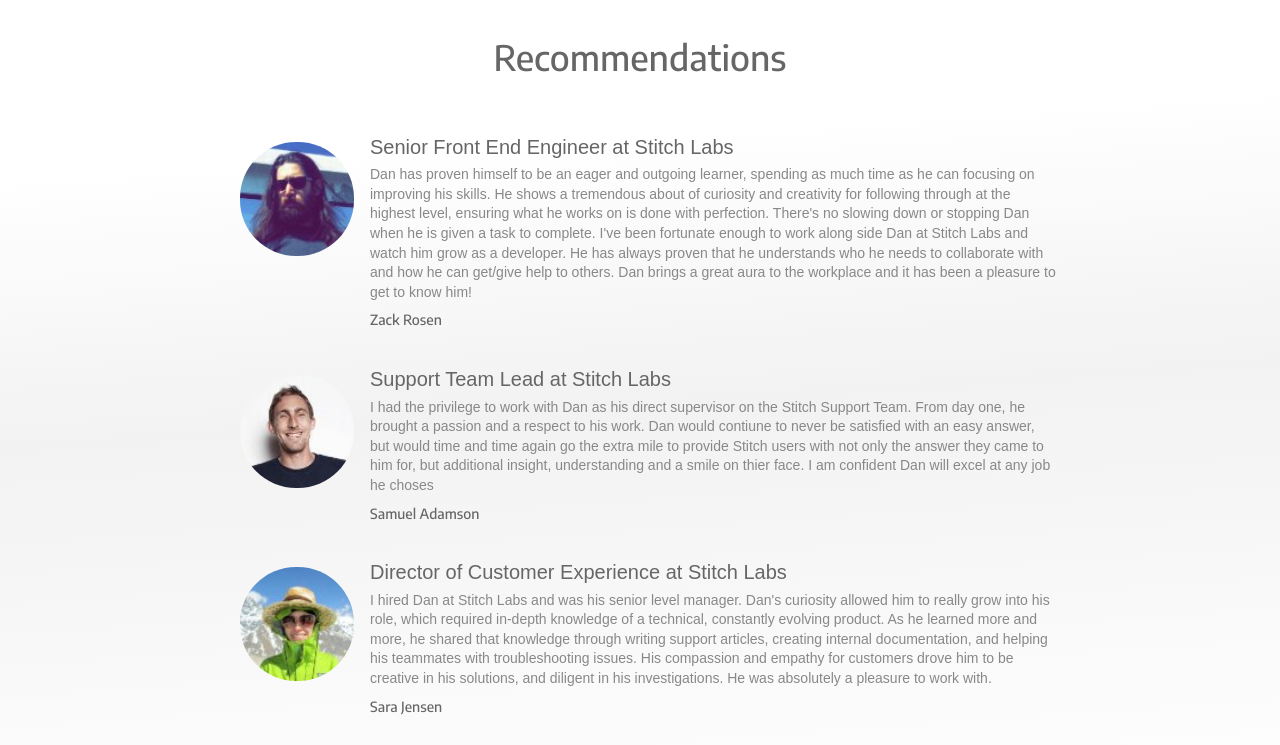
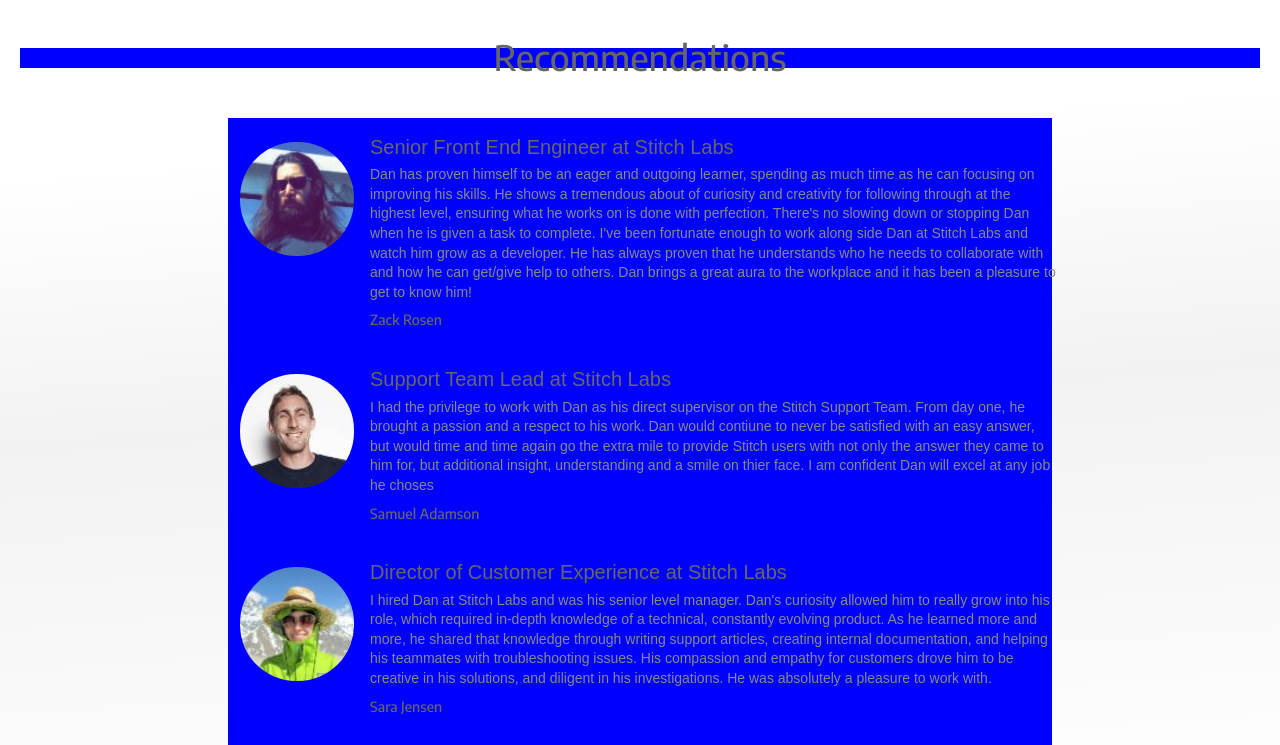
Before and after one commit to djedynak259/Portfolio2, a plain HTML site: page index.html in a window 1280 px wide. Shown: the part 882-1627 px from the top of the page. Drawn offline with Linux system fonts and the light colour scheme.

Commit message:
part way through element slider

```diff
--- a/css/main.css
+++ b/css/main.css
@@ -101,6 +101,10 @@ li {
 
 #allWrap{
 	visibility:hidden;
+}
+
+.active {
+	background-color: blue;
 }
 
 .background	{
--- a/index.html
+++ b/index.html
@@ -64,9 +64,9 @@
 	<div class="stripes"></div>
 	<div class="contentWrap">
 		<section id="recommendations">
-			<h1>Recommendations</h1>
+			<h1 class="slide-in">Recommendations</h1>
 			<ul>
-		        <li>
+		        <li class="slide-in">
 		          <img src="images/zack.jpg">
 		          <div class="recomTextWrap">
 		            <h3>Senior Front End Engineer at Stitch Labs</h3>
@@ -74,7 +74,7 @@
 		            <h4>Zack Rosen</h4>
 		          </div>
 		      	</li>
-			      <li>
+			      <li class="slide-in">
 		          <img src="images/sam.jpg">
 		          <div class="recomTextWrap">
 		            <h3>Support Team Lead at Stitch Labs</h3>
@@ -82,7 +82,7 @@
 		            <h4>Samuel Adamson</h4>
 		          </div>
 		        </li>
-		        <li>
+		        <li class="slide-in">
 		          <img src="images/sara.jpg">
 		          <div class="recomTextWrap">
 		            <h3>Director of Customer Experience at Stitch Labs</h3>
@@ -90,7 +90,7 @@
 		            <h4>Sara Jensen</h4>
 		          </div>
 		        </li>
-		        <li>
+		        <li class="slide-in">
 		          <img src="images/tommy.jpg">
 		          <div class="recomTextWrap">
 		            <h3>Senior Technical Specialist at Stitch Labs</h3>
@@ -98,7 +98,7 @@
 		            <h4>Tommy Hopkins</h4>
 		          </div>
 		        </li>
-				    <li>
+				    <li class="slide-in">
 		          <img src="images/dan.jpg">
 		          <div class="recomTextWrap">
 		            <h3>UI/UX at Stitch Labs</h3>
--- a/js/main.js
+++ b/js/main.js
@@ -62,12 +62,27 @@ window.addEventListener('scroll', function (){
 
 // Slide In
 
-let sliders = document.getElementsByClassName('slide-in');
+let sliders = document.querySelectorAll('.slide-in');
+console.log(sliders)
 
-window.addEventListener('scroll', function(e){
-	sliders.forEach(e =>{
+window.addEventListener('scroll', function(){
+	sliders.forEach(elem =>{
+		let e = elem.getBoundingClientRect()
+		// console.log(e)
 		let slideHeight = (window.scrollY + window.innerHeight) - e.height / 2;
-		let imageBottom = e.offsetTop + e.height;
+		let elemBottom = e.bottom;
+
+		let isHalf = slideHeight > e.top;
+		let isNotPast = window.scrollY < elemBottom;
+
+		if(isHalf && isNotPast) {
+			elem.classList.add('active')
+			console.log('add')
+		}
+		else {
+			elem.classList.remove('active')
+			console.log('remove')
+		}
 
 	})
 })
```
